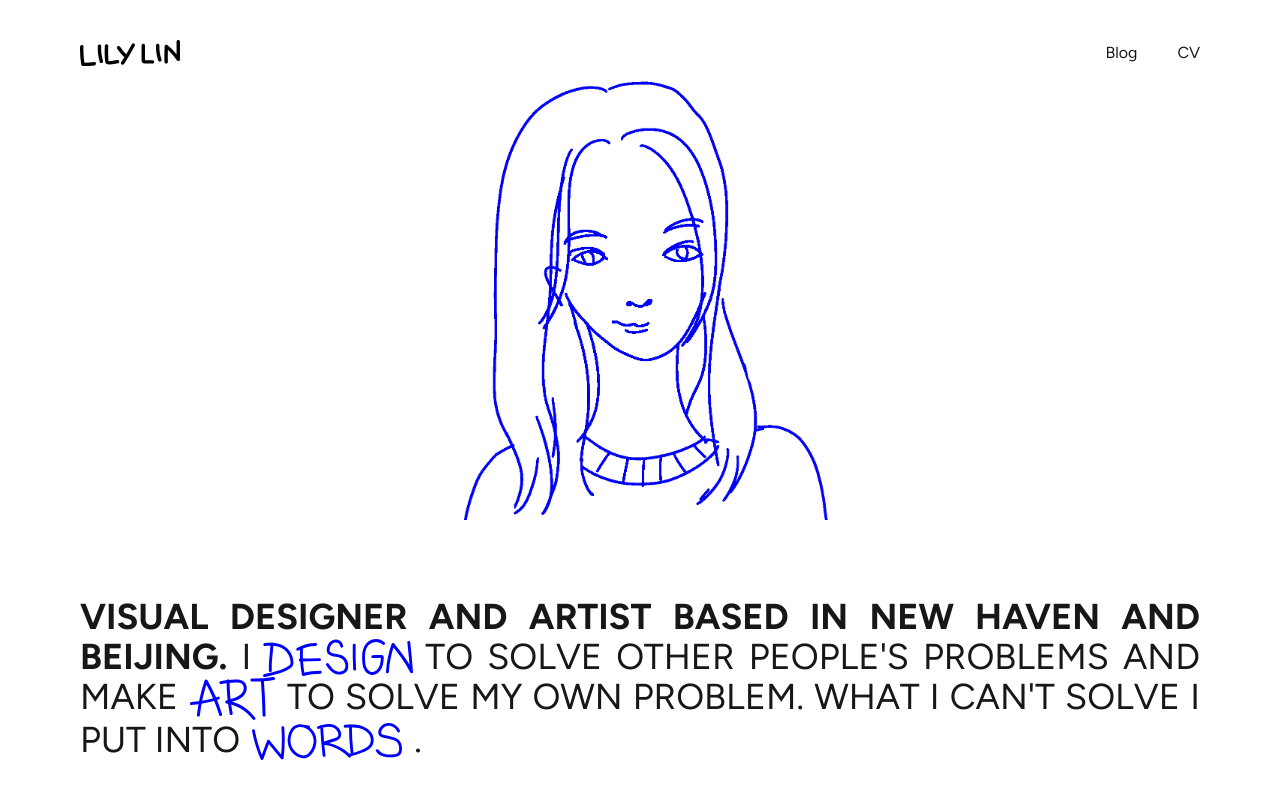
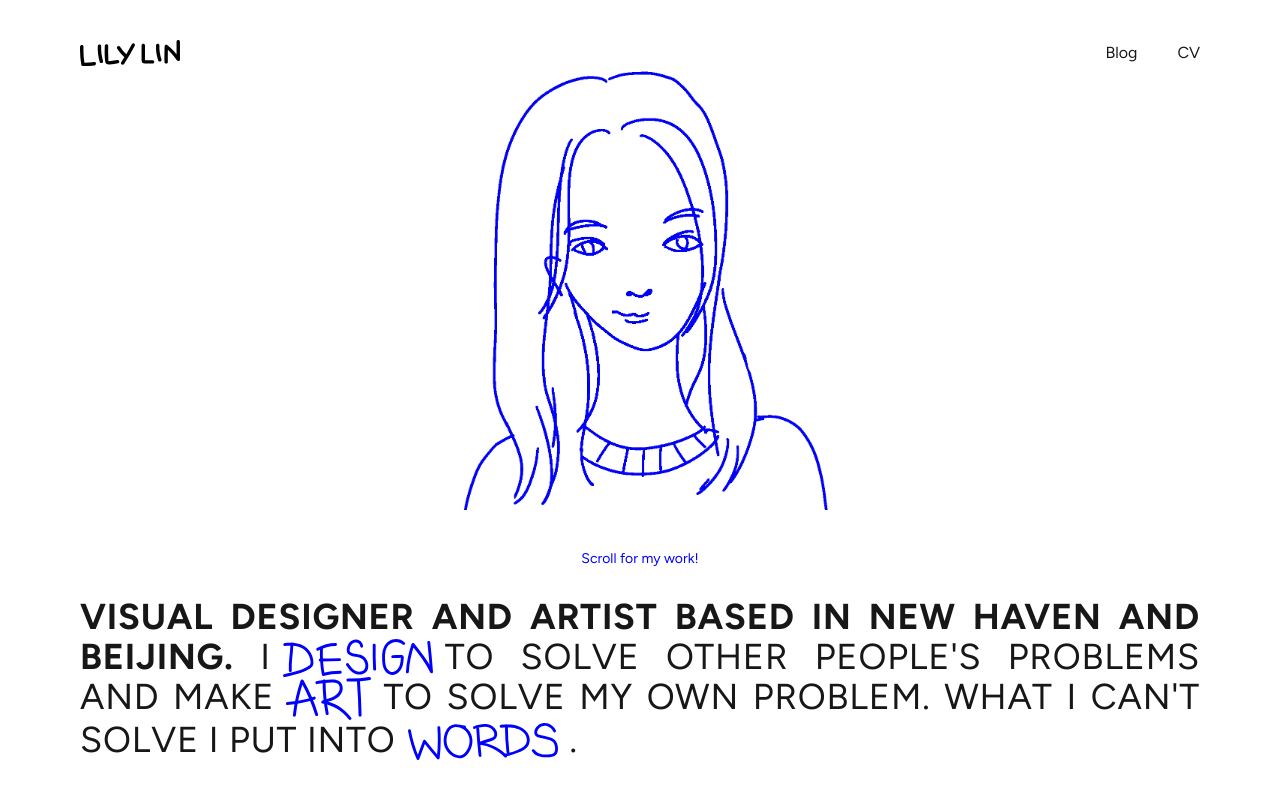
Before and after one commit to lilythebigfish/portfolio-site, a Next.js app: page / in a window 1280 px wide. Built offline with nearby package versions, Linux system fonts and the light colour scheme.

Commit message:
[fix] homepage centering and extra font things

```diff
--- a/components/Blurb.tsx
+++ b/components/Blurb.tsx
@@ -30,7 +30,7 @@ export default function Blurb() {
 
   return (
     <div className="flex flex-col justify-between h-screen pt-30 pb-10">
-      <div className="flex-grow flex items-center justify-center">
+      <div className="flex-grow flex flex-col items-center justify-center mt-10">
         <Image
           src={"/art/Homepage.gif"}
           width={400}
@@ -38,9 +38,16 @@ export default function Blurb() {
           alt="Homepage"
           className="mx-auto w-6xl h-6xl"
         />
+        <p
+          className="text-sm animate-bounce
+ text-center mt-10 text-primary"
+        >
+          Scroll for my work!
+        </p>
       </div>
-      <div>
-        <p className="text-justify text-4xl">
+
+      <div className="-tracking-tighter">
+        <p className="text-justify text-4xl ">
           <strong>
             VISUAL DESIGNER AND ARTIST BASED IN NEW HAVEN AND BEIJING.
           </strong>{" "}
--- a/tailwind.config.ts
+++ b/tailwind.config.ts
@@ -12,6 +12,7 @@ export default {
       colors: {
         background: "var(--background)",
         foreground: "var(--foreground)",
+        primary: "#0000ff",
       },
       fontFamily: {
         sans: ['var(--font-figtree)'],
```
